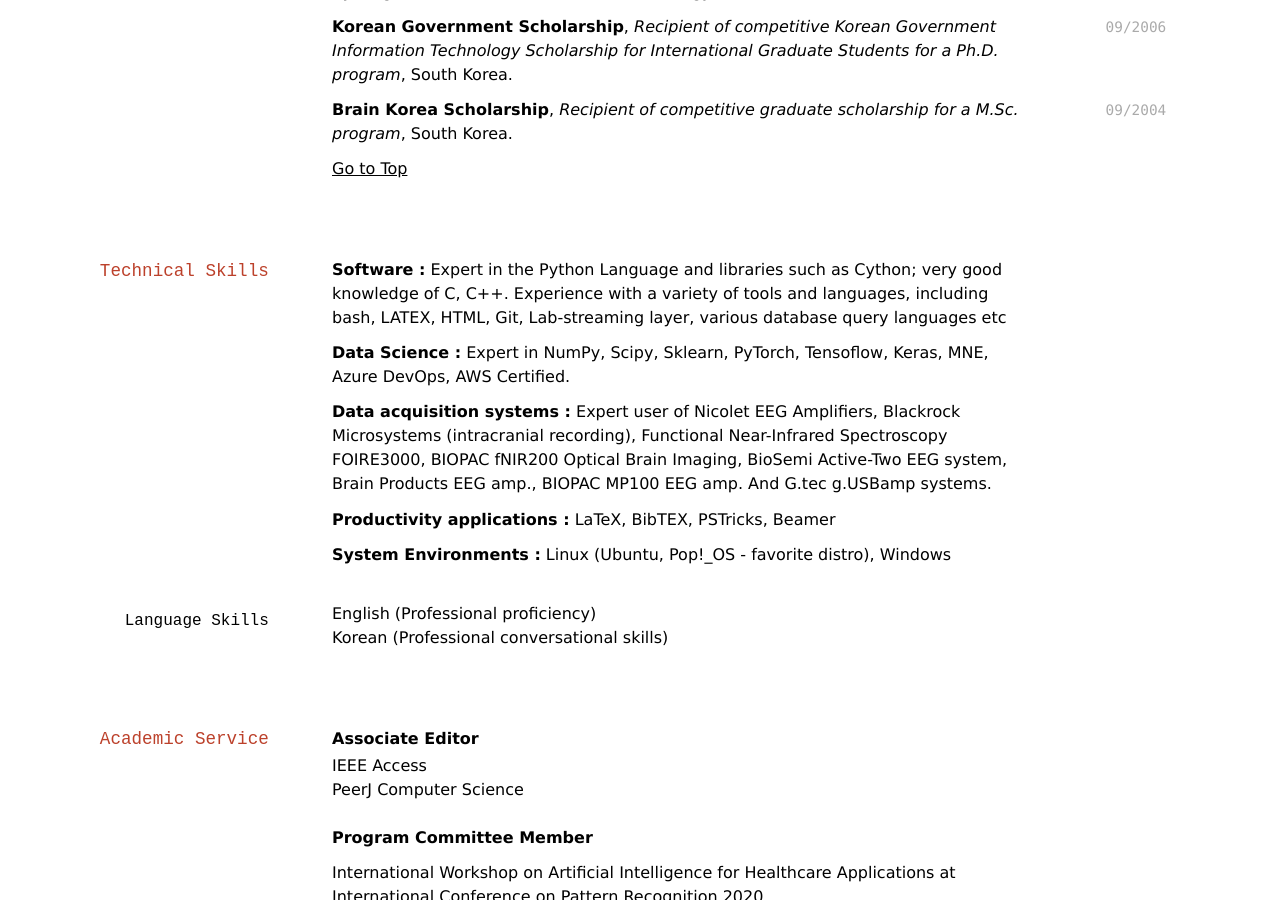
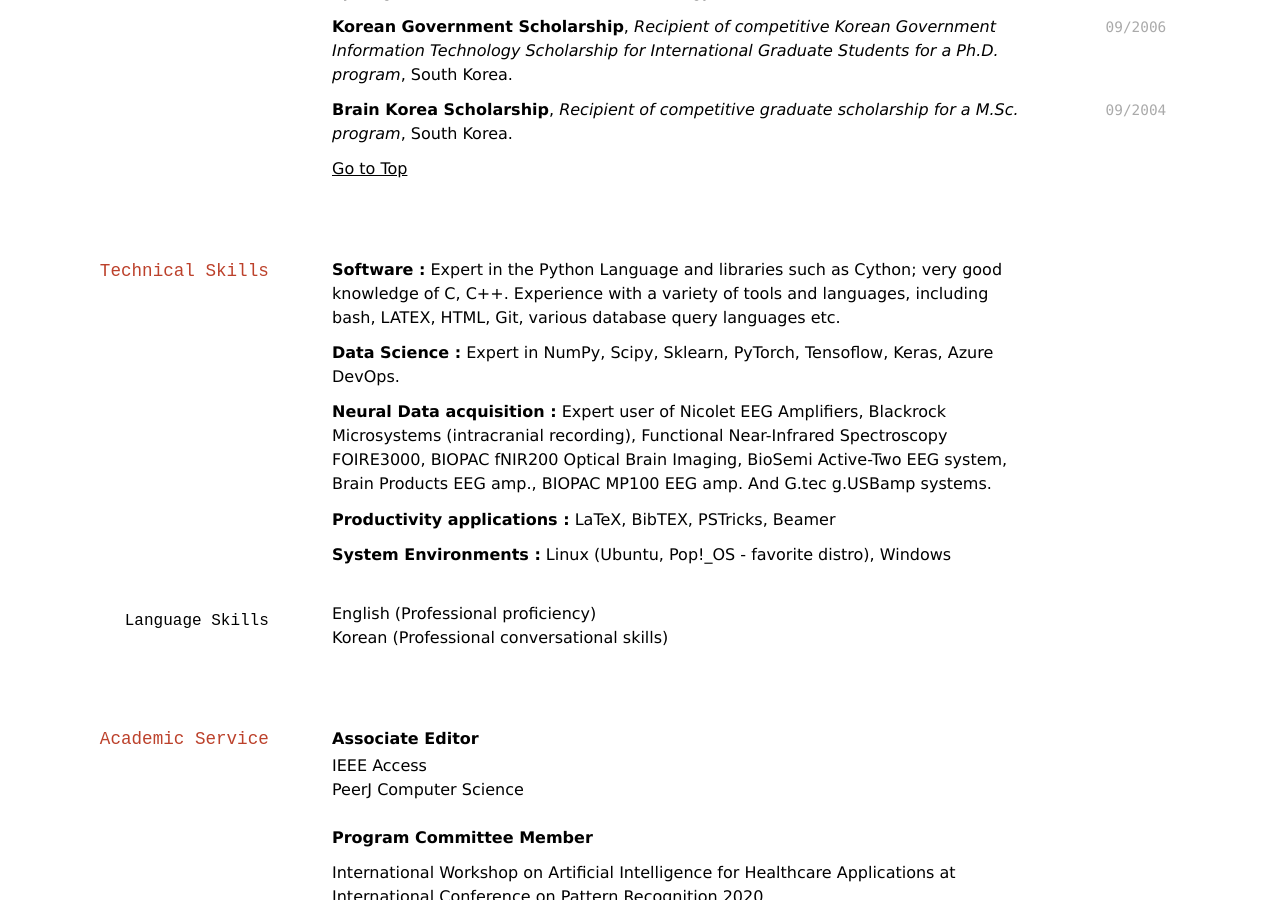
Before and after one commit to berdakh/berdakh.github.io, a Jekyll site: the page built from index.md, in a window 1280 px wide and 900 px high, scrolled down 2601 px. Built offline with Jekyll 4.4.1, drawn with Linux system fonts in a browser that asks for light colours; nearby versions of some CDN libraries; a style sheet for code colours, icons or effects is not loaded.

Commit message:
updated cv

```diff
--- a/index.md
+++ b/index.md
@@ -95,6 +95,7 @@ This project aims to accelerate the efficacy of robotic rehabilitation using a n
 **Co-Principal Investigator**, *Neural-assisted optimization of human learning with multimodal neuroimaging of EEG and NIRS*, Nazarbayev University.<br/>
 Implementing and validate a neural-assisted, machine-learning-based intelligent  tutoring system that uses information from physiological signals to adapt the learning schedule to a user's individual learning capacity
 
+
 ## Honors and Awards
 `11/2017`
 **The best paper award**, *fNIRS motion artifact
@@ -118,11 +119,11 @@ correction for overground walking using entropy-based unbalanced optode decision
 ## Technical Skills
 
 **Software :** Expert in the Python Language and libraries such as Cython; very good knowledge of C,
-C++. Experience with a variety of tools and languages, including bash, LATEX, HTML, Git, Lab-streaming layer, various database query languages etc
+C++. Experience with a variety of tools and languages, including bash, LATEX, HTML, Git, various database query languages etc.
 
-**Data Science :** Expert in NumPy, Scipy, Sklearn, PyTorch, Tensoflow, Keras, MNE, Azure DevOps, AWS Certified.
+**Data Science :** Expert in NumPy, Scipy, Sklearn, PyTorch, Tensoflow, Keras, Azure DevOps.
 
-**Data acquisition systems :** Expert user of Nicolet EEG Amplifiers, Blackrock Microsystems (intracranial recording), Functional Near-Infrared Spectroscopy FOIRE3000, BIOPAC fNIR200 Optical Brain Imaging, BioSemi Active-Two EEG system, Brain Products EEG amp., BIOPAC MP100 EEG amp. And G.tec g.USBamp systems.
+**Neural Data acquisition :** Expert user of Nicolet EEG Amplifiers, Blackrock Microsystems (intracranial recording), Functional Near-Infrared Spectroscopy FOIRE3000, BIOPAC fNIR200 Optical Brain Imaging, BioSemi Active-Two EEG system, Brain Products EEG amp., BIOPAC MP100 EEG amp. And G.tec g.USBamp systems.
 
 **Productivity applications :** LaTeX, BibTEX, PSTricks, Beamer
 
@@ -136,6 +137,8 @@ C++. Experience with a variety of tools and languages, including bash, LATEX, HT
 **Associate Editor**
  - IEEE Access
  - PeerJ Computer Science
+
+
 
 **Program Committee Member**
 
```
Also changed, not shown: other parts of index.md (+8 -9 lines).
